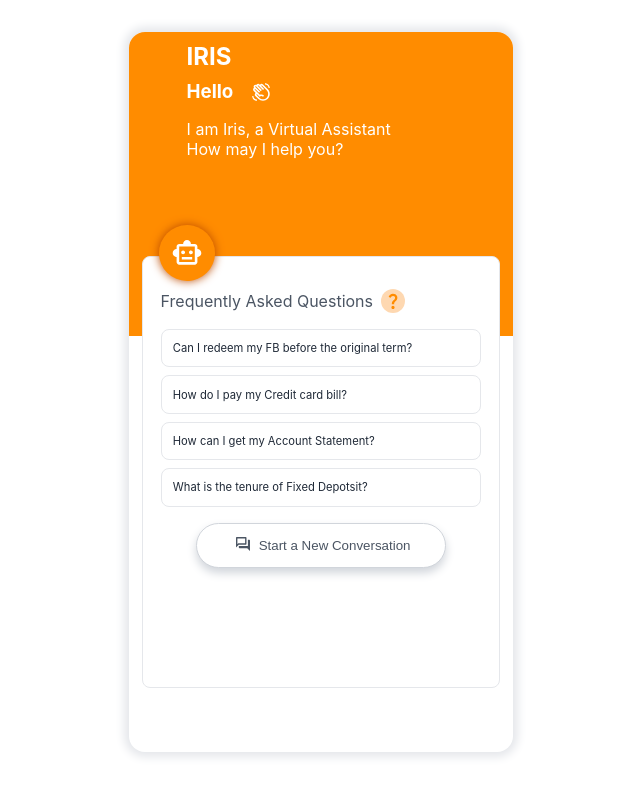
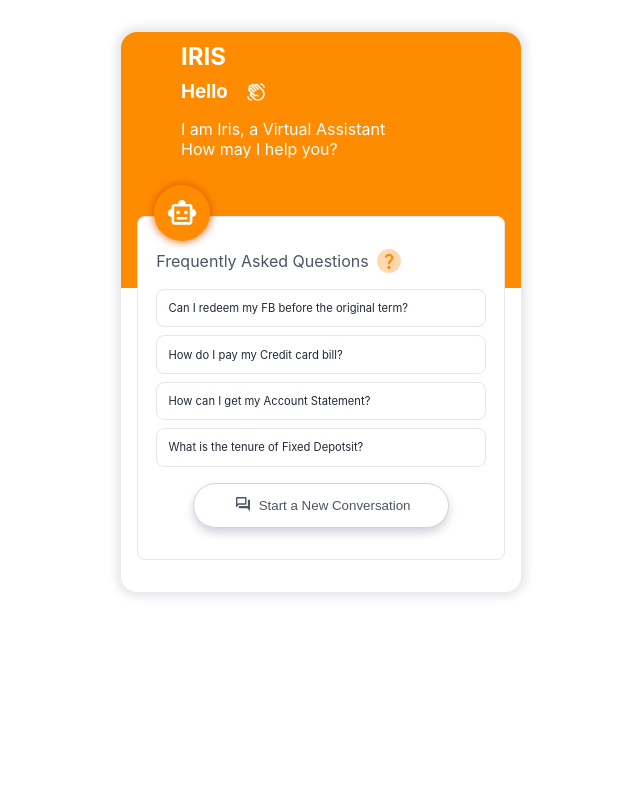
Before and after one commit to gopalkaran/chatbot-ui, a React (Create React App) app: page / in a window 1280 px wide. Shown: the top 796 px of the page, without its empty margins (319-959 px from the left). Built offline with nearby package versions, Linux system fonts and the light colour scheme.

Commit message:
made fixed chat window size

```diff
--- a/src/css/chatbot.css
+++ b/src/css/chatbot.css
@@ -1,10 +1,10 @@
 .chat-window{
     margin-top: 2rem;
-    height: 90vh;
-    width: 30vw;
+    height: 35rem;
+    width: 25rem;
     display: grid;
-    grid-template-columns: 1fr 28vw 1fr;
-    grid-template-rows: 28vh 5rem 44vh;
+    grid-template-columns: 1fr 23rem 1fr;
+    grid-template-rows: 11.5rem 4.5rem 17rem;
     border-radius: 1rem;
     box-shadow: 0 0 10px 5px #E5E7EB;
 
@@ -57,7 +57,7 @@
     height: 3.5rem;
     width: 3.5rem;
     border-radius: 50%;
-    box-shadow: 0 0 10px #BA4A00;
+    box-shadow: 0 0 10px #D35400;
     position: absolute;
     top: -2rem;
     left: 1rem;
@@ -111,6 +111,18 @@
    cursor: pointer;
 }
 
+/* .section-two > ul li .outside{
+    height: 1rem;
+    width: 1rem;
+    background-color: red;
+}
+
+.section-two > ul li .inside{
+    height: 1rem;
+    width: 1rem;
+    background-color: blue;
+} */
+
 
 .section-two .conversation {
    padding: 0.5rem;
--- a/src/mycomponent/Chatbot.js
+++ b/src/mycomponent/Chatbot.js
@@ -69,10 +69,10 @@ const Chatbot = () => {
           </span>
         </p>
         <ul>
-          <li>Can I redeem my FB before the original term?</li>
-          <li>How do I pay my Credit card bill?</li>
-          <li>How can I get my Account Statement?</li>
-          <li>What is the tenure of Fixed Depotsit?</li>
+          <li><span className="outside"><span className="inside"></span></span>Can I redeem my FB before the original term?</li>
+          <li><span className="outside"><span className="inside"></span></span>How do I pay my Credit card bill?</li>
+          <li><span className="outside"><span className="inside"></span></span>How can I get my Account Statement?</li>
+          <li><span className="outside"><span className="inside"></span></span>What is the tenure of Fixed Depotsit?</li>
         </ul>
         <button className="conversation">
           <span>
```
